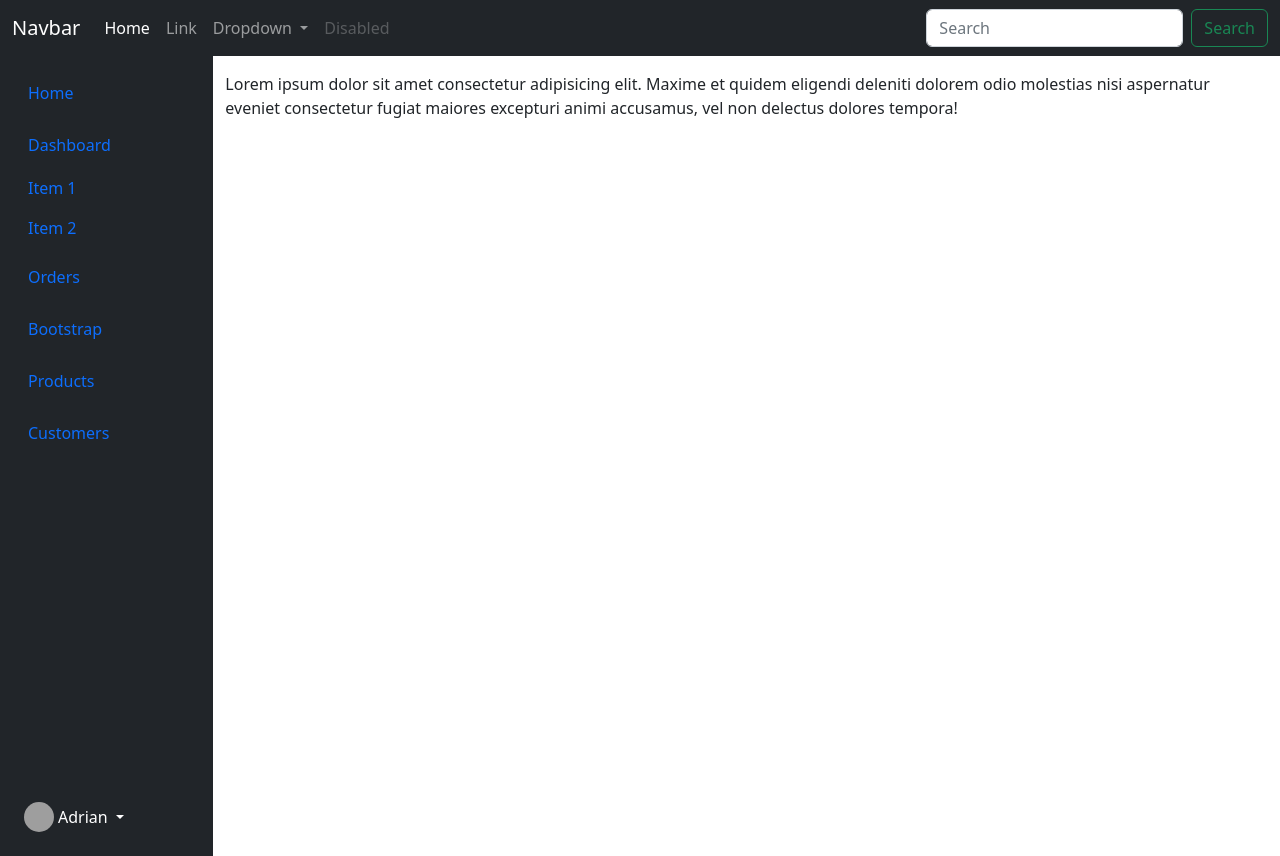
After one commit to AdrianRMV/WebAvanzado4taUnidad, a PHP site: page /products/index.php in a window 1280 px wide. The commit adds this page. Run offline with PHP 8.4, Linux system fonts and the light colour scheme; grey boxes are pictures that could not be loaded.

Commit message:
Navbar / Sidebar

```diff
--- a/index.html
+++ b/index.html
@@ -27,7 +27,8 @@
                     <div
                         class="col-md-5 p-20 d-flex align-items-center justify-content-center"
                     >
-                    <form>
+
+                    <form action="./products/index.php">
                             <h1 class="text-center">Login</h1>
                             <br><br>
                             <div class="mb-3">
--- /dev/null
+++ b/products/index.php
@@ -0,0 +1,142 @@
+<!DOCTYPE html>
+<html lang="en">
+
+<head>
+    <meta charset="UTF-8">
+    <meta http-equiv="X-UA-Compatible" content="IE=edge">
+    <meta name="viewport" content="width=device-width, initial-scale=1.0">
+    <title>Document</title>
+    <link href="https://cdn.jsdelivr.net/npm/bootstrap@5.2.1/dist/css/bootstrap.min.css" rel="stylesheet" integrity="sha384-iYQeCzEYFbKjA/T2uDLTpkwGzCiq6soy8tYaI1GyVh/UjpbCx/TYkiZhlZB6+fzT" crossorigin="anonymous" />
+</head>
+
+<body>
+
+    <nav class="navbar navbar-expand-lg navbar-dark bg-dark">
+        <div class="container-fluid">
+            <a class="navbar-brand" href="#">Navbar</a>
+            <button class="navbar-toggler" type="button" data-bs-toggle="collapse" data-bs-target="#navbarSupportedContent" aria-controls="navbarSupportedContent" aria-expanded="false" aria-label="Toggle navigation">
+                <span class="navbar-toggler-icon"></span>
+            </button>
+            <div class="collapse navbar-collapse" id="navbarSupportedContent">
+                <ul class="navbar-nav me-auto mb-2 mb-lg-0">
+                    <li class="nav-item">
+                        <a class="nav-link active" aria-current="page" href="#">Home</a>
+                    </li>
+                    <li class="nav-item">
+                        <a class="nav-link" href="#">Link</a>
+                    </li>
+                    <li class="nav-item dropdown">
+                        <a class="nav-link dropdown-toggle" href="#" id="navbarDropdown" role="button" data-bs-toggle="dropdown" aria-expanded="false">
+                            Dropdown
+                        </a>
+                        <ul class="dropdown-menu" aria-labelledby="navbarDropdown">
+                            <li><a class="dropdown-item" href="#">Action</a></li>
+                            <li><a class="dropdown-item" href="#">Another action</a></li>
+                            <li>
+                                <hr class="dropdown-divider">
+                            </li>
+                            <li><a class="dropdown-item" href="#">Something else here</a></li>
+                        </ul>
+                    </li>
+                    <li class="nav-item">
+                        <a class="nav-link disabled" href="#" tabindex="-1" aria-disabled="true">Disabled</a>
+                    </li>
+                </ul>
+                <form class="d-flex">
+                    <input class="form-control me-2" type="search" placeholder="Search" aria-label="Search">
+                    <button class="btn btn-outline-success" type="submit">Search</button>
+                </form>
+            </div>
+        </div>
+    </nav>
+
+    <div class="container-fluid">
+        <div class="row">
+            <div class="col-md-2 px-sm-2 px-0 bg-dark d-sm-block d-none">
+                <div class="d-flex flex-column align-items-center align-items-sm-start px-3 pt-2 text-white min-vh-100">
+                    <ul class="nav nav-pills flex-column mb-sm-auto mb-0 align-items-center align-items-sm-start" id="menu">
+                        <li class="nav-item">
+                            <a href="#" class="nav-link align-middle px-0">
+                                <i class="fs-4 bi-house"></i> <span class="ms-1 d-none d-sm-inline">Home</span>
+                            </a>
+                        </li>
+                        <li>
+                            <a href="#submenu1" data-bs-toggle="collapse" class="nav-link px-0 align-middle">
+                                <i class="fs-4 bi-speedometer2"></i> <span class="ms-1 d-none d-sm-inline">Dashboard</span> </a>
+                            <ul class="collapse show nav flex-column ms-1" id="submenu1" data-bs-parent="#menu">
+                                <li class="w-100">
+                                    <a href="#" class="nav-link px-0"> <span class="d-none d-sm-inline">Item</span> 1 </a>
+                                </li>
+                                <li>
+                                    <a href="#" class="nav-link px-0"> <span class="d-none d-sm-inline">Item</span> 2 </a>
+                                </li>
+                            </ul>
+                        </li>
+                        <li>
+                            <a href="#" class="nav-link px-0 align-middle">
+                                <i class="fs-4 bi-table"></i> <span class="ms-1 d-none d-sm-inline">Orders</span></a>
+                        </li>
+                        <li>
+                            <a href="#submenu2" data-bs-toggle="collapse" class="nav-link px-0 align-middle ">
+                                <i class="fs-4 bi-bootstrap"></i> <span class="ms-1 d-none d-sm-inline">Bootstrap</span></a>
+                            <ul class="collapse nav flex-column ms-1" id="submenu2" data-bs-parent="#menu">
+                                <li class="w-100">
+                                    <a href="#" class="nav-link px-0"> <span class="d-none d-sm-inline">Item</span> 1</a>
+                                </li>
+                                <li>
+                                    <a href="#" class="nav-link px-0"> <span class="d-none d-sm-inline">Item</span> 2</a>
+                                </li>
+                            </ul>
+                        </li>
+                        <li>
+                            <a href="#submenu3" data-bs-toggle="collapse" class="nav-link px-0 align-middle">
+                                <i class="fs-4 bi-grid"></i> <span class="ms-1 d-none d-sm-inline">Products</span> </a>
+                            <ul class="collapse nav flex-column ms-1" id="submenu3" data-bs-parent="#menu">
+                                <li class="w-100">
+                                    <a href="#" class="nav-link px-0"> <span class="d-none d-sm-inline">Product</span> 1</a>
+                                </li>
+                                <li>
+                                    <a href="#" class="nav-link px-0"> <span class="d-none d-sm-inline">Product</span> 2</a>
+                                </li>
+                                <li>
+                                    <a href="#" class="nav-link px-0"> <span class="d-none d-sm-inline">Product</span> 3</a>
+                                </li>
+                                <li>
+                                    <a href="#" class="nav-link px-0"> <span class="d-none d-sm-inline">Product</span> 4</a>
+                                </li>
+                            </ul>
+                        </li>
+                        <li>
+                            <a href="#" class="nav-link px-0 align-middle">
+                                <i class="fs-4 bi-people"></i> <span class="ms-1 d-none d-sm-inline">Customers</span> </a>
+                        </li>
+                    </ul>
+                    <hr>
+                    <div class="dropdown pb-4">
+                        <a href="#" class="d-flex align-items-center text-white text-decoration-none dropdown-toggle" id="dropdownUser1" data-bs-toggle="dropdown" aria-expanded="false">
+                            <img src="https://github.com/AdrianRMV.png" alt="hugenerd" width="30" height="30" class="rounded-circle">
+                            <span class="d-none d-sm-inline mx-1">Adrian</span>
+                        </a>
+                        <ul class="dropdown-menu dropdown-menu-dark text-small shadow">
+                            <li><a class="dropdown-item" href="#">New project...</a></li>
+                            <li><a class="dropdown-item" href="#">Settings</a></li>
+                            <li><a class="dropdown-item" href="#">Profile</a></li>
+                            <li>
+                                <hr class="dropdown-divider">
+                            </li>
+                            <li><a class="dropdown-item" href="#">Sign out</a></li>
+                        </ul>
+                    </div>
+                </div>
+            </div>
+            <div class="col py-3">
+                <p>Lorem ipsum dolor sit amet consectetur adipisicing elit. Maxime et quidem eligendi deleniti dolorem odio molestias nisi aspernatur eveniet consectetur fugiat maiores excepturi animi accusamus, vel non delectus dolores tempora!</p>
+            </div>
+        </div>
+    </div>
+
+
+    <script src="https://cdn.jsdelivr.net/npm/bootstrap@5.2.1/dist/js/bootstrap.bundle.min.js" integrity="sha384-u1OknCvxWvY5kfmNBILK2hRnQC3Pr17a+RTT6rIHI7NnikvbZlHgTPOOmMi466C8" crossorigin="anonymous"></script>
+</body>
+
+</html>
--- a/public/sass/main.css
+++ b/public/sass/main.css
@@ -4,6 +4,10 @@
 
 body {
   background-color: #d3d3d3 !important;
+}
+
+a {
+  color: #fff;
 }
 
 input {
--- a/public/sass/main.scss
+++ b/public/sass/main.scss
@@ -3,6 +3,9 @@
 }
 body{
     background-color: #d3d3d3 !important;
+}
+a{
+    color: #fff;
 }
 
 $bg-color-input: #d3d3d3;
```
Also changed, not shown: 1 other file.
